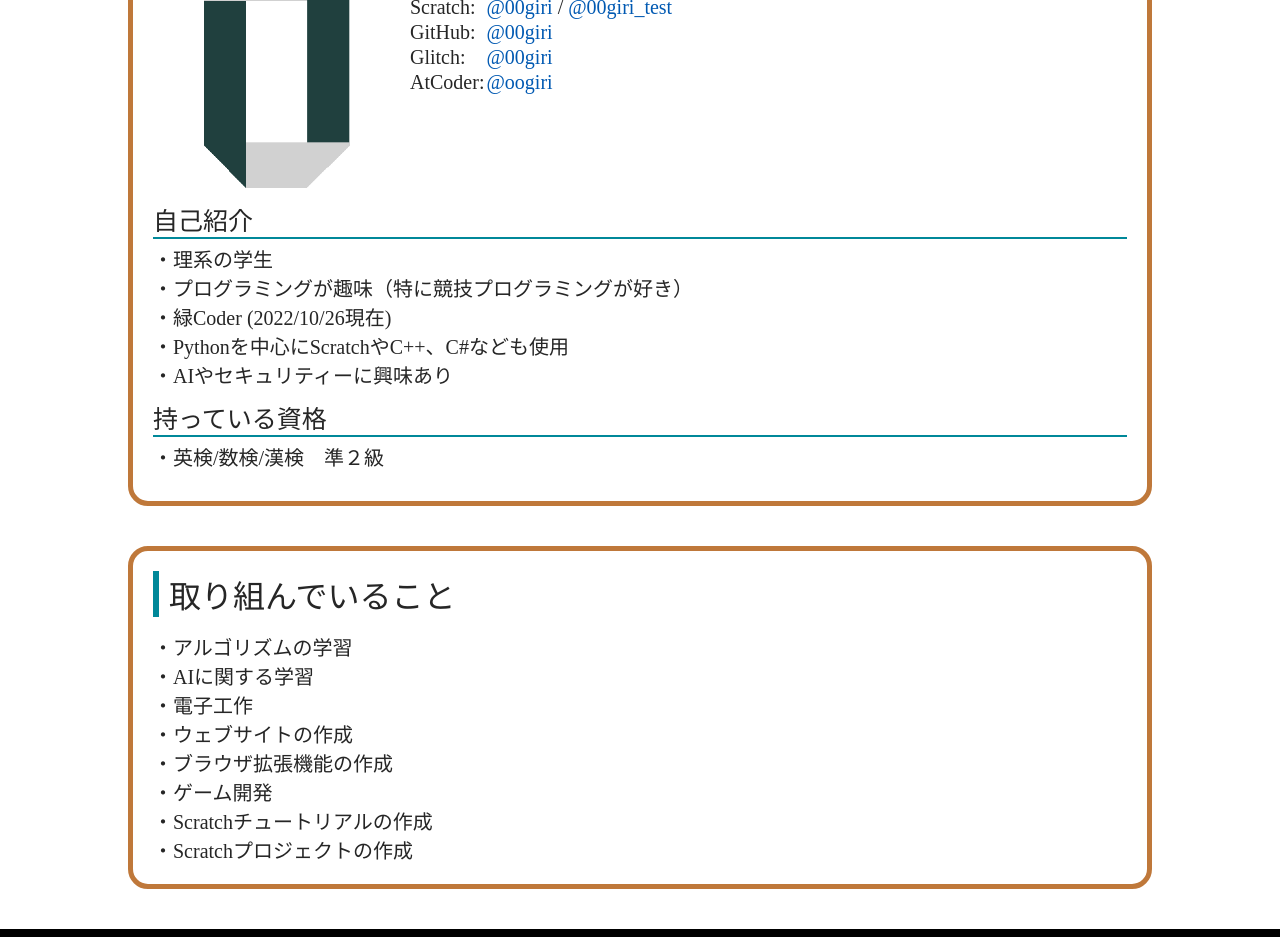
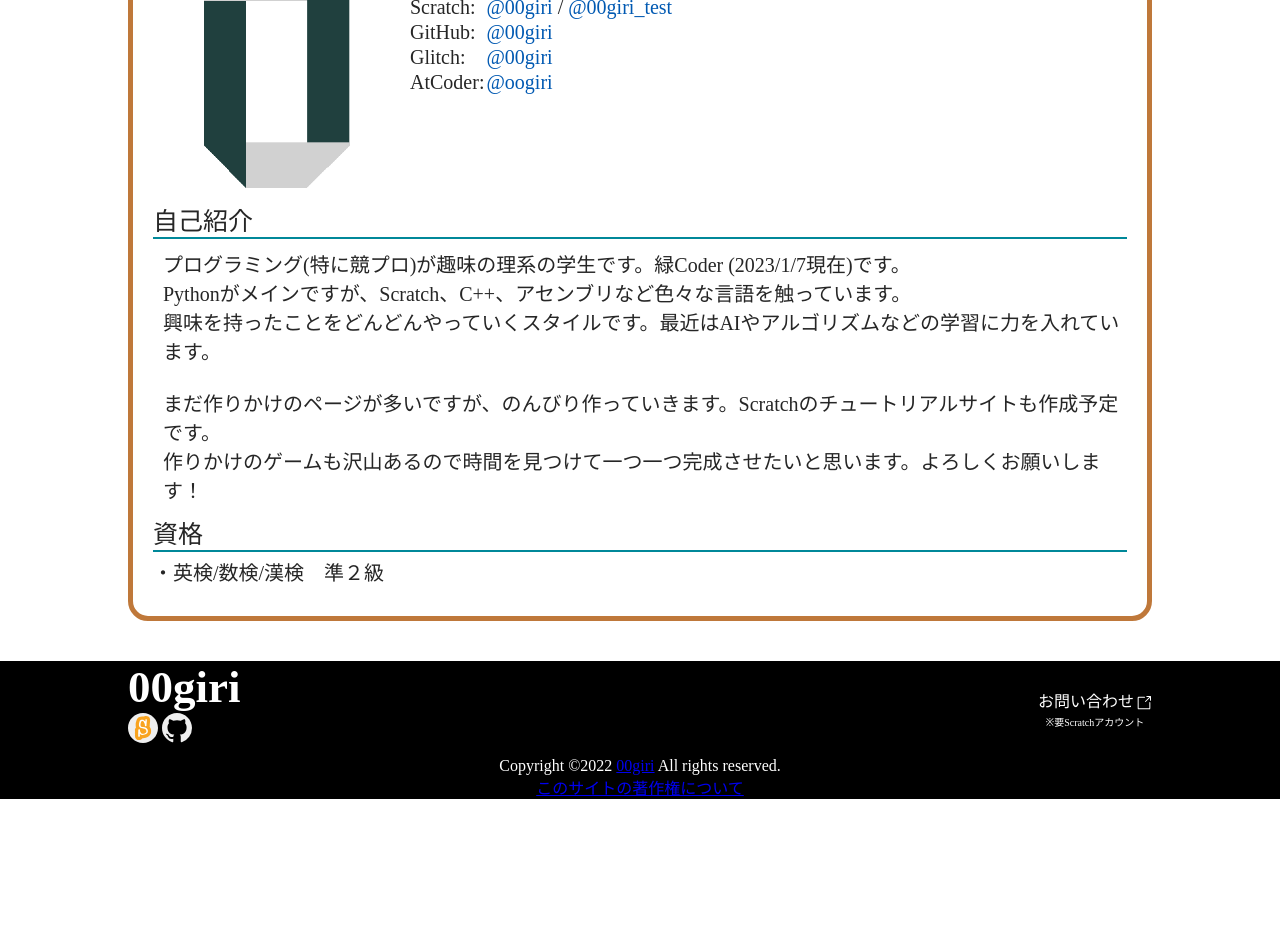
Before and after one commit to 00giri/00giri.github.io, a Jekyll site: the page built from index.html, in a window 1280 px wide. Shown: the part 1263-2200 px from the top of the page. Built offline with Jekyll 4.4.1, drawn with Linux system fonts in a browser that asks for light colours; after the commit the page ends 2062 px from its top, so only the background shows below that.

Commit message:
Update HomePage

```diff
--- a/assets/style/index.css
+++ b/assets/style/index.css
@@ -1,6 +1,11 @@
 @charset "utf-8";
 
 /* style of home page */
+p {
+  width: 100%;
+  margin: 1rem 1rem;
+}
+
 .main {
   width: 80%;
   text-align: center;
--- a/index.html
+++ b/index.html
@@ -22,29 +22,17 @@ css: index.css
   </div>
   <div class="intro">
     <h2>自己紹介</h2>
-    <ul>
-      <li>・理系の学生</li>
-      <li>・プログラミングが趣味（特に競技プログラミングが好き）</li>
-      <li>・緑Coder (2022/10/26現在)</li>
-      <li>・Pythonを中心にScratchやC++、C#なども使用</li>
-      <li>・AIやセキュリティーに興味あり</li>
-    </ul>
-    <h2>持っている資格</h2>
+    <p>
+      プログラミング(特に競プロ)が趣味の理系の学生です。緑Coder (2023/1/7現在)です。<br>
+      Pythonがメインですが、Scratch、C++、アセンブリなど色々な言語を触っています。<br>
+      興味を持ったことをどんどんやっていくスタイルです。最近はAIやアルゴリズムなどの学習に力を入れています。<br>
+      <br>
+      まだ作りかけのページが多いですが、のんびり作っていきます。Scratchのチュートリアルサイトも作成予定です。<br>
+      作りかけのゲームも沢山あるので時間を見つけて一つ一つ完成させたいと思います。よろしくお願いします！<br>
+    </p>
+    <h2>資格</h2>
     <ul>
       <li>・英検/数検/漢検　準２級</li>
     </ul>
   </div>
 </div>
-<div class="content">
-  <h1>取り組んでいること</h1>
-  <ul>
-    <li>・アルゴリズムの学習</li>
-    <li>・AIに関する学習</li>
-    <li>・電子工作</li>
-    <li>・ウェブサイトの作成</li>
-    <li>・ブラウザ拡張機能の作成</li>
-    <li>・ゲーム開発</li>
-    <li>・Scratchチュートリアルの作成</li>
-    <li>・Scratchプロジェクトの作成</li>
-  </ul>
-</div>
```
